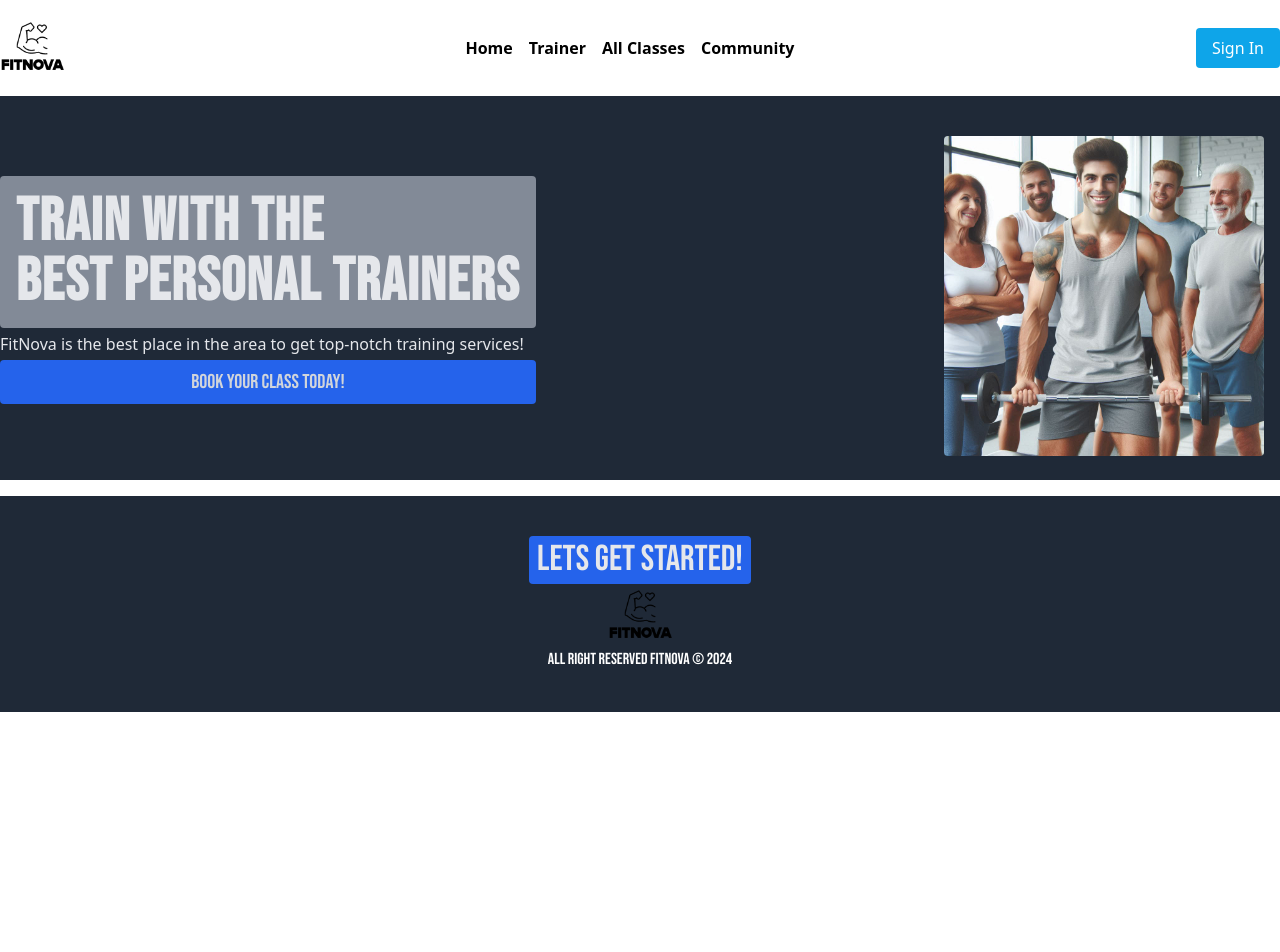
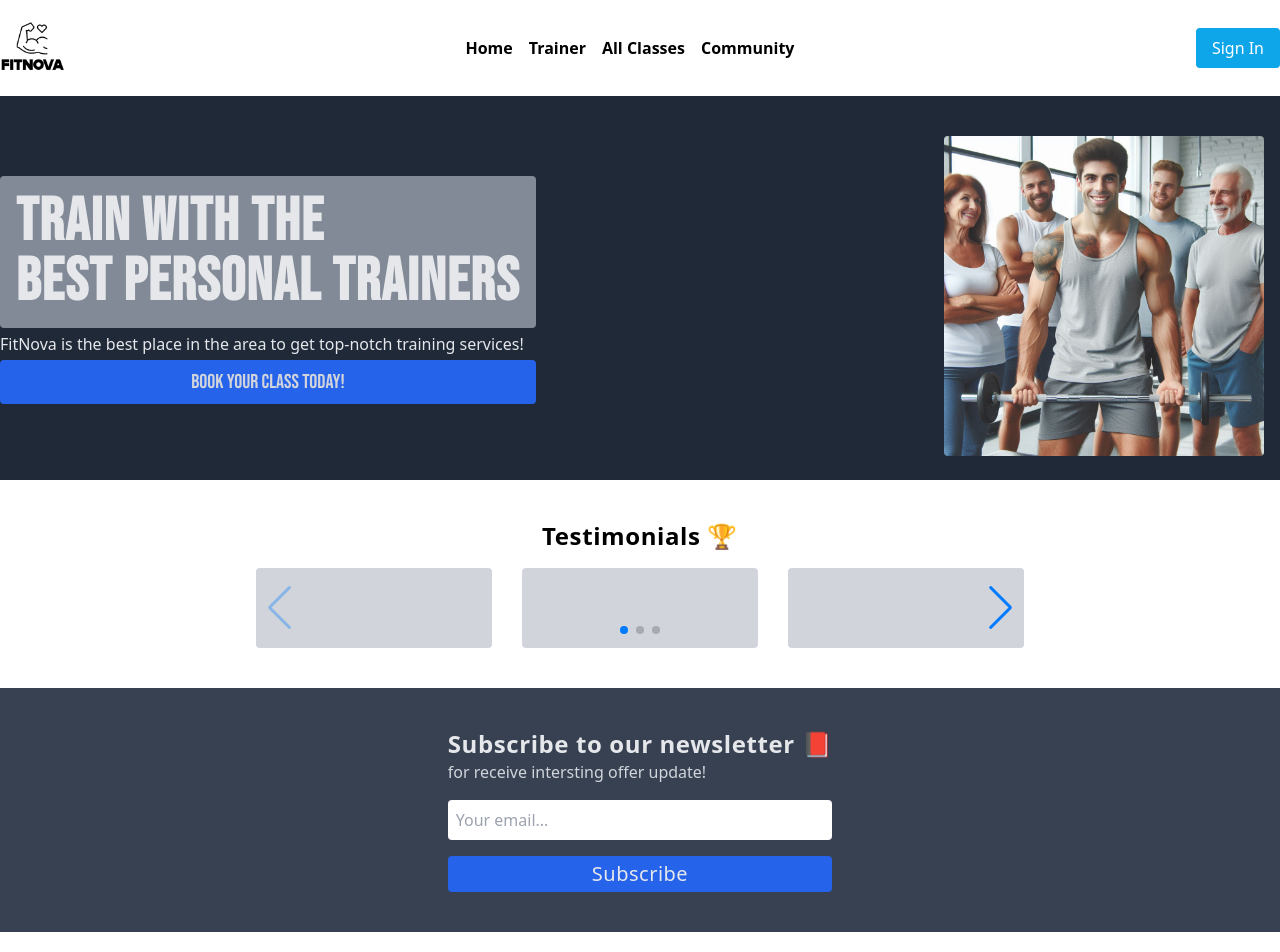
Before and after one commit to ebnazmul/fitNova, a React (Vite) app: page / in a window 1280 px wide. Shown: the top 952 px of the page. Before the commit the page ends 800 px from the top, so only its background shows below. Built offline with nearby package versions, Linux system fonts and the light colour scheme; no server answers.

Commit message:
newslatter and review section added

```diff
--- a/package.json
+++ b/package.json
@@ -19,7 +19,8 @@
     "react-hook-form": "^7.51.5",
     "react-hot-toast": "^2.4.1",
     "react-icons": "^5.2.1",
-    "react-router-dom": "^6.23.1"
+    "react-router-dom": "^6.23.1",
+    "swiper": "^11.1.4"
   },
   "devDependencies": {
     "@types/react": "^18.2.66",
--- /dev/null
+++ b/src/Cards/ReviewCard.jsx
@@ -0,0 +1,11 @@
+
+
+const ReviewCard = () => {
+    return (
+        <div className="bg-gray-300 p-10 rounded">
+
+        </div>
+    );
+};
+
+export default ReviewCard;
--- a/src/Layout/Footer.jsx
+++ b/src/Layout/Footer.jsx
@@ -2,7 +2,7 @@ import { Link } from "react-router-dom";
 
 const Footer = () => {
   return (
-    <div className="mt-4 bg-gray-800">
+    <div className="mt-10 bg-gray-800">
       <div className="py-10">
         <h2 className="font-Bebas text-gray-200 text-center text-4xl bg-blue-600 w-fit mx-auto py-1 px-2 rounded">
           Lets Get Started!
--- a/src/componants/Home/Home.jsx
+++ b/src/componants/Home/Home.jsx
@@ -1,17 +1,67 @@
+import { Swiper, SwiperSlide } from "swiper/react";
+import { Navigation, Pagination } from "swiper/modules";
 
+import "swiper/css";
+import "swiper/css/pagination";
+import 'swiper/css/navigation';
+import ReviewCard from "../../Cards/ReviewCard";
 
 const Home = () => {
   return (
-        <div className="mt-4 bg-gray-800 min-h-96">
+    <div>
+      <section className="mt-4 bg-gray-800 min-h-96">
         <div className="max-w-screen-2xl mx-auto py-20 relative">
           <div className="absolute z-20">
-            <h1 className="text-gray-200 text-6xl font-bold tracking-wide font-Bebas bg-gray-400 bg-opacity-80 p-4 rounded">Train with the <br />best personal trainers</h1>
-            <p className="text-gray-800 sm:text-gray-200 my-1">FitNova is the best place in the area to get top-notch training services!</p>
-            <button className="bg-blue-600 py-2 w-full text-xl font-Bebas text-gray-300 rounded hover:bg-blue-500 duration-300">Book your class today!</button>
+            <h1 className="text-gray-200 text-6xl font-bold tracking-wide font-Bebas bg-gray-400 bg-opacity-80 p-4 rounded">
+              Train with the <br />
+              best personal trainers
+            </h1>
+            <p className="text-gray-800 sm:text-gray-200 my-1">
+              FitNova is the best place in the area to get top-notch training
+              services!
+            </p>
+            <button className="bg-blue-600 py-2 w-full text-xl font-Bebas text-gray-300 rounded hover:bg-blue-500 duration-300">
+              Book your class today!
+            </button>
           </div>
+          <img
+            className="absolute w-80 right-4 top-10 z-10 rounded"
+            src="/trainer.jpeg"
+            alt=""
+          />
+        </div>
+      </section>
+      <section className="max-w-screen-md mx-auto my-10">
+        <h2 className="text-2xl tracking-wide text-center my-4 font-semibold">Testimonials 🏆</h2>
+        <Swiper
+        navigation={true}
+          slidesPerView={3}
+          spaceBetween={30}
+          pagination={{
+            clickable: true,
+          }}
+          modules={[Pagination, Navigation]}
+          className="mySwiper">
+          <SwiperSlide><ReviewCard/></SwiperSlide>
+          <SwiperSlide><ReviewCard/></SwiperSlide>
+          <SwiperSlide><ReviewCard/></SwiperSlide>
+          <SwiperSlide><ReviewCard/></SwiperSlide>
+          <SwiperSlide><ReviewCard/></SwiperSlide>
+        </Swiper>
+      </section>
+      <section className="bg-gray-700 py-10 grid justify-center">
+        {/* newsletter */}
+        <h2 className="text-2xl tracking-wide text-center font-semibold text-gray-200">Subscribe to our newsletter 📕</h2>
+        <p className="text-gray-300 mb-4">for receive intersting offer update!</p>
 
-            <img className="absolute w-80 right-4 top-10 z-10 rounded" src="/trainer.jpeg" alt="" />
-            </div>
+        <form>
+        <input type="email" placeholder="Your email..." className="px-2 py-2 outline-none text-black rounded w-full"  />
+        <input className="w-full py-1 bg-blue-600 rounded mt-4 text-gray-200 text-xl tracking-wide cursor-pointer" type="submit" value="Subscribe" />
+        </form>
+
+
+
+      </section>
     </div>
   );
 };
```
Also changed, not shown: 1 other file (tests, documents, lock files or other folders). Lines whose indentation alone changed are shown as unchanged.
